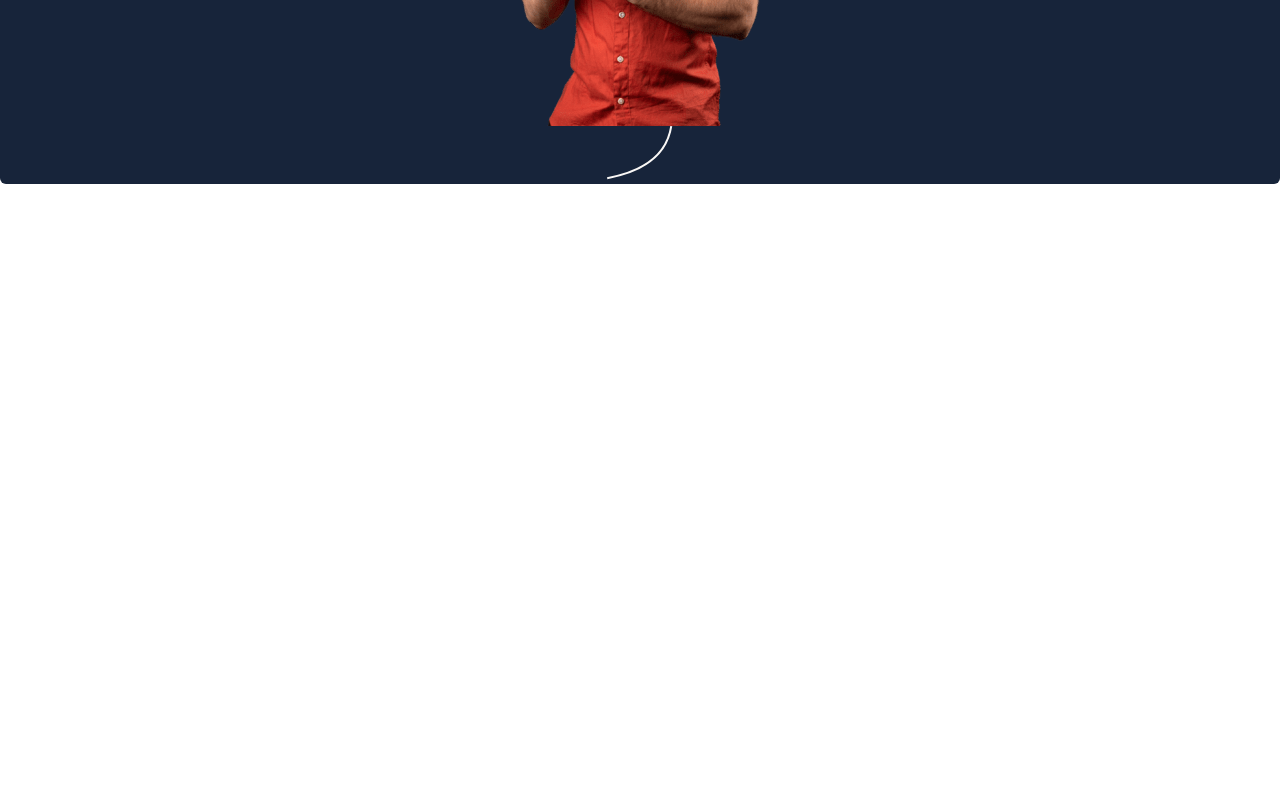
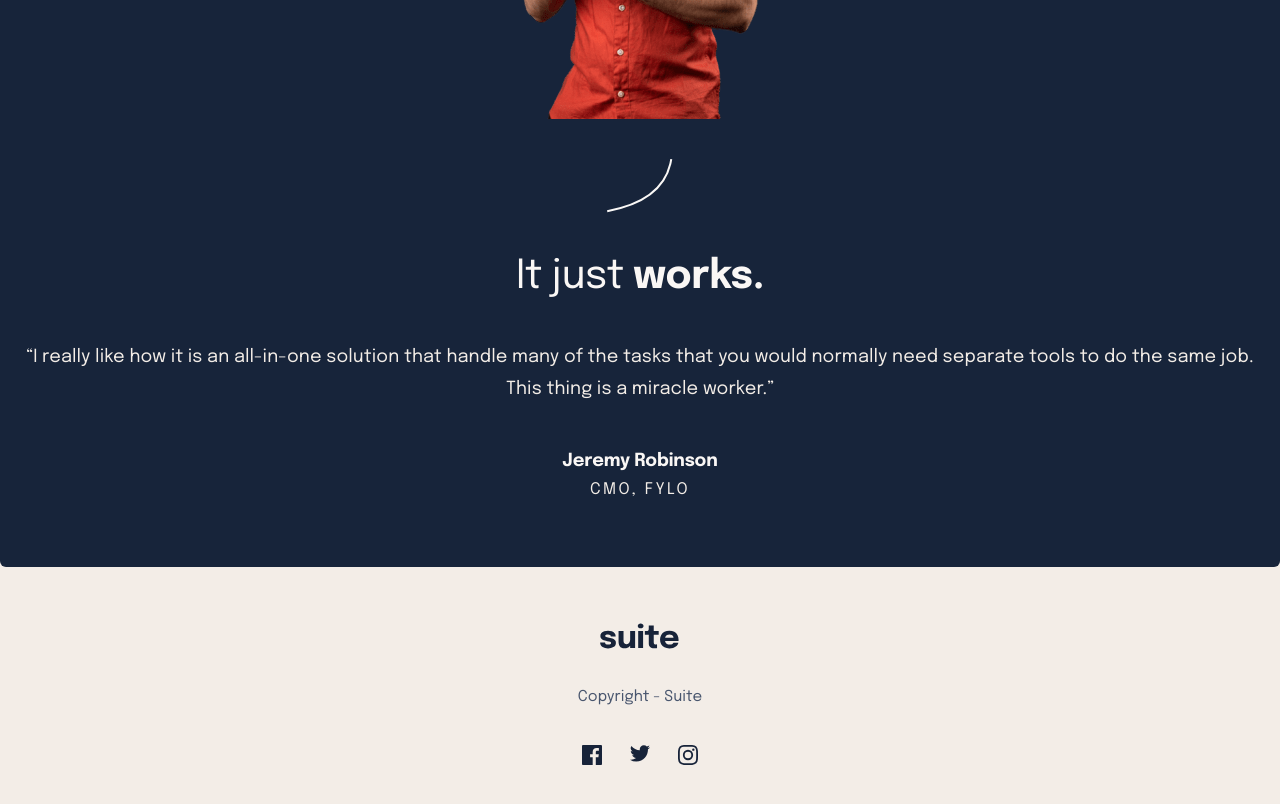
Before and after one commit to Marchino5791/Frontend-Mentor-Suite-landing-page, a React (Vite) app: page / in a window 1280 px wide. Shown: the part 1360-2164 px from the top of the page. Before the commit the page ends 1544 px from the top, so only its background shows below. Built offline with nearby package versions, Linux system fonts and the light colour scheme.

Commit message:
mobile complete

```diff
--- a/src/App.jsx
+++ b/src/App.jsx
@@ -4,6 +4,7 @@
 import Header from "./Component/Header"
 import Main from "./Component/Main"
 import Quote from "./Component/Quote"
+import Footer from "./Component/Footer"
 
 // Style
 import "./style/_base.scss"
@@ -14,6 +15,7 @@
             <Header />
             <Main />
             <Quote />
+            <Footer />
         </div>
     )
 }
--- /dev/null
+++ b/src/Component/Footer.jsx
@@ -0,0 +1,27 @@
+import React from "react";
+
+// Style
+import "../style/_footer.scss"
+
+// img
+import logo from "../../public/assets/logo.svg"
+
+export default function Footer() {
+    return (
+        <footer>
+            <img src={logo} alt="suite's logo" className="logo" />
+            <p className="copy">Copyright - Suite </p>
+            <div className="social">
+                <a href="https://facebook.com" title="Suite's Facebook page" target="_black">
+                    <svg width="20" height="20" xmlns="http://www.w3.org/2000/svg"><path d="M18.896 0H1.104C.494 0 0 .494 0 1.104v17.793C0 19.506.494 20 1.104 20h9.58v-7.745H8.076V9.237h2.606V7.01c0-2.583 1.578-3.99 3.883-3.99 1.104 0 2.052.082 2.329.119v2.7h-1.598c-1.254 0-1.496.597-1.496 1.47v1.928h2.989l-.39 3.018h-2.6V20h5.098c.608 0 1.102-.494 1.102-1.104V1.104C20 .494 19.506 0 18.896 0Z" fill="#172339" /></svg>
+                </a>
+                <a href="https://twitter.com" title="Suite's Twitter page" target="_black">
+                    <svg width="20" height="17" xmlns="http://www.w3.org/2000/svg"><path d="M20 2.172a8.192 8.192 0 0 1-2.357.646 4.11 4.11 0 0 0 1.805-2.27 8.22 8.22 0 0 1-2.606.996A4.096 4.096 0 0 0 13.847.248c-2.65 0-4.596 2.472-3.998 5.037A11.648 11.648 0 0 1 1.392 1a4.109 4.109 0 0 0 1.27 5.478 4.086 4.086 0 0 1-1.858-.513c-.045 1.9 1.318 3.679 3.291 4.075a4.113 4.113 0 0 1-1.853.07 4.106 4.106 0 0 0 3.833 2.849A8.25 8.25 0 0 1 0 14.658a11.616 11.616 0 0 0 6.29 1.843c7.618 0 11.923-6.434 11.663-12.205A8.354 8.354 0 0 0 20 2.172Z" fill="#172339" /></svg>
+                </a>
+                <a href="https://instagram.com" title="Suite's Instagram page" target="_black">
+                    <svg width="20" height="20" xmlns="http://www.w3.org/2000/svg"><path d="M10 1.802c2.67 0 2.987.01 4.042.059 2.71.123 3.975 1.409 4.099 4.099.048 1.054.057 1.37.057 4.04 0 2.672-.01 2.988-.057 4.042-.124 2.687-1.387 3.975-4.1 4.099-1.054.048-1.37.058-4.041.058-2.67 0-2.987-.01-4.04-.058-2.717-.124-3.977-1.416-4.1-4.1-.048-1.054-.058-1.37-.058-4.041 0-2.67.01-2.986.058-4.04.124-2.69 1.387-3.977 4.1-4.1 1.054-.048 1.37-.058 4.04-.058ZM10 0C7.284 0 6.944.012 5.877.06 2.246.227.227 2.242.061 5.877.01 6.944 0 7.284 0 10s.012 3.057.06 4.123c.167 3.632 2.182 5.65 5.817 5.817 1.067.048 1.407.06 4.123.06s3.057-.012 4.123-.06c3.629-.167 5.652-2.182 5.816-5.817.05-1.066.061-1.407.061-4.123s-.012-3.056-.06-4.122C19.777 2.249 17.76.228 14.124.06 13.057.01 12.716 0 10 0Zm0 4.865a5.135 5.135 0 1 0 0 10.27 5.135 5.135 0 0 0 0-10.27Zm0 8.468a3.333 3.333 0 1 1 0-6.666 3.333 3.333 0 0 1 0 6.666Zm5.338-9.87a1.2 1.2 0 1 0 0 2.4 1.2 1.2 0 0 0 0-2.4Z" fill="#172339" /></svg>
+                </a>
+            </div>
+        </footer>
+    )
+}
--- a/src/Component/Main.jsx
+++ b/src/Component/Main.jsx
@@ -26,7 +26,7 @@
                 <img src={hero} alt="Hero image" className="hero" />
             </picture>
 
-            <section className="insights">
+            <aside className="insights">
                 <Insight
                     n="2K+"
                     title="Companies"
@@ -39,7 +39,7 @@
                     n="1.2M"
                     title="Leads"
                 />
-            </section>
+            </aside>
         </main>
     )
 }
--- a/src/Component/Quote.jsx
+++ b/src/Component/Quote.jsx
@@ -9,11 +9,19 @@
 
 export default function Quote() {
     return (
-        <section className="quote">
+        <div className="quote">
             <picture>
                 <img src={jeremy_mobile} alt="Jeremy" className="quote__img" />
             </picture>
-                <img src={curved_line_2} aria-hidden="true" className="quote__decoration" />
-        </section>
+            <img src={curved_line_2} aria-hidden="true" className="quote__decoration" />
+            <section className="quote__text">
+                <h2 className="quote__text__title">It just <strong>works.</strong></h2>
+                <p className="quote__text__paragraph">“I really like how it is an all-in-one solution that handle many of
+                    the tasks that you would normally need separate tools to do the same
+                    job. This thing is a miracle worker.”</p>
+                <p className="quote__text__author">Jeremy Robinson</p>
+                <p className="quote__text__job">CMO, Fylo</p>
+            </section>
+        </div>
     )
 }
--- a/src/style/_base.scss
+++ b/src/style/_base.scss
@@ -17,10 +17,14 @@
 
 body {
     font-family: 'Epilogue', sans-serif;
-    background-color: var(--contrast-primay-text);
+    background-color: var(--contrast-secondary-text);
 }
 
 button {
     cursor: pointer;
     border-radius: 6px;
 }
+
+img, svg {
+    display: block;
+}
--- /dev/null
+++ b/src/style/_footer.scss
@@ -0,0 +1,35 @@
+@use "./mixin" as *;
+
+footer {
+    margin: 3.5rem 5rem;
+
+    display: grid;
+    grid-template-columns: 1fr max-content 1fr;
+    row-gap: 2rem;
+
+    .logo {
+        margin-inline: auto;
+        grid-column-start: 2;
+    }
+
+    .copy {
+        font-size: 0.9375rem;
+        line-height: 32px;
+        /* identical to box height, or 213% */
+        text-align: center;
+        letter-spacing: 0.0833333px;
+        color: var(--secondary-text);
+        grid-column-start: 2;
+    }
+
+    .social {
+        display: flex;
+        justify-content: space-between;
+        grid-column-start: 2;
+        padding-inline: .25rem;
+
+        svg:hover {
+            opacity: 0.5;
+        }
+    }
+}
--- a/src/style/_main.scss
+++ b/src/style/_main.scss
@@ -48,6 +48,10 @@
         }
     }
 
+    .hero {
+        margin-inline: auto;
+    }
+
     .insights {
         display: grid;
         row-gap: 2rem;
--- a/src/style/_quote.scss
+++ b/src/style/_quote.scss
@@ -3,14 +3,60 @@
 .quote {
     background-color: var(--primary-text);
     border-radius: 6px;
-    text-align: center;
 
-    &__img {
+    display: grid;
+    grid-template-rows: 14rem min-content 1fr;
+    align-items: end;
+    grid-gap: 2.5rem;
+
+    margin-top: 14rem;
+    padding-bottom: 4rem;
+
+    &__img,
+    &__decoration {
         display: block;
         margin-inline: auto;
     }
 
-    &__decoration {
+    &__text {
+        text-align: center;
+        color: var(--contrast-secondary-text);
 
+        &__title {
+            font-weight: 400;
+            font-size: 2.5rem;
+            line-height: 48px;
+            /* identical to box height, or 120% */
+            text-align: center;
+            letter-spacing: -0.416667px;
+            color: var(--contrast-primary-text)
+        }
+
+        &__paragraph {
+            margin: 2.5rem 1rem;
+            font-size: 1.125rem;
+            line-height: 32px;
+            /* or 178% */
+            text-align: center;
+            letter-spacing: 0.09px;
+        }
+
+        &__author {
+            font-size: 1.125rem;
+            font-weight: 700;
+            line-height: 32px;
+            /* identical to box height, or 178% */
+            text-align: center;
+            letter-spacing: -0.18px;
+            color: var(--contrast-primary-text);
+        }
+
+        &__job {
+            line-height: 26px;
+            /* identical to box height, or 162% */
+            text-align: center;
+            letter-spacing: 2.5px;
+            text-transform: uppercase;
+        }
     }
 }
```
Also changed, not shown: index.html (+0 -15 lines).
